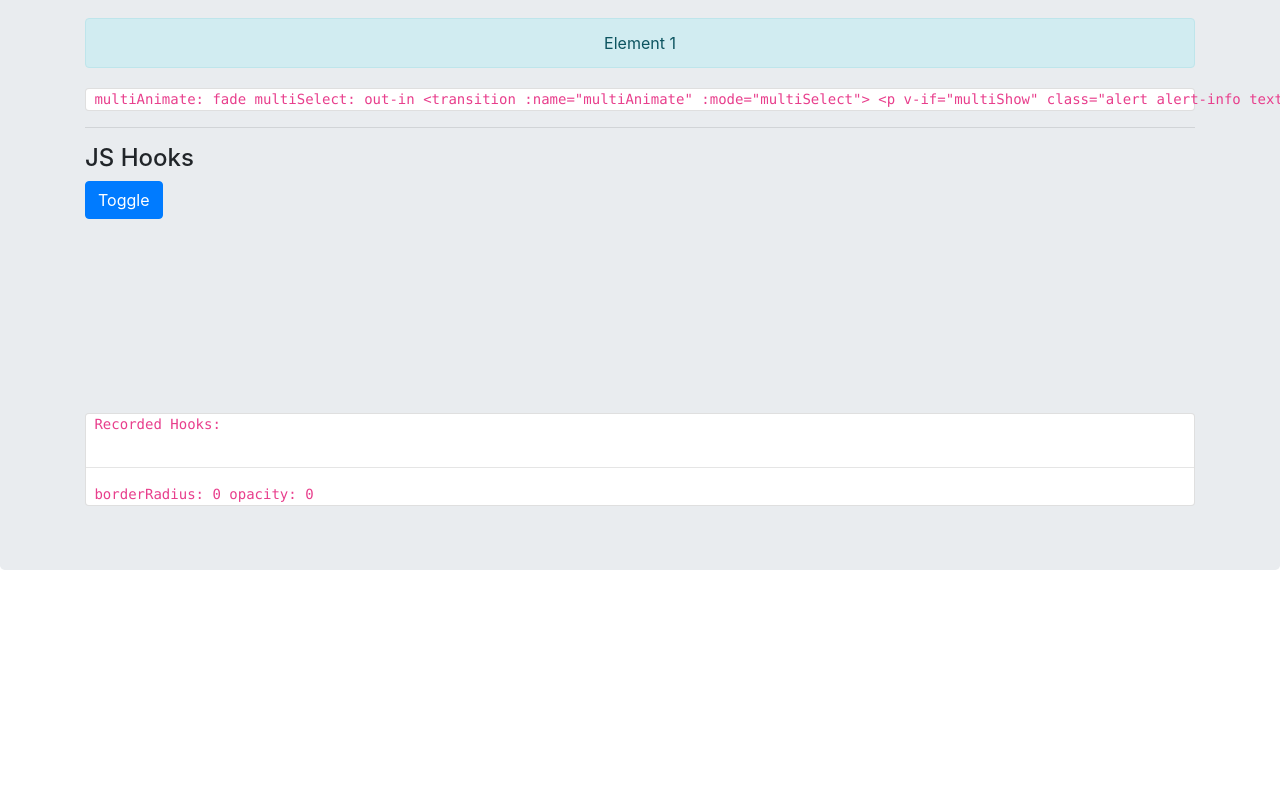
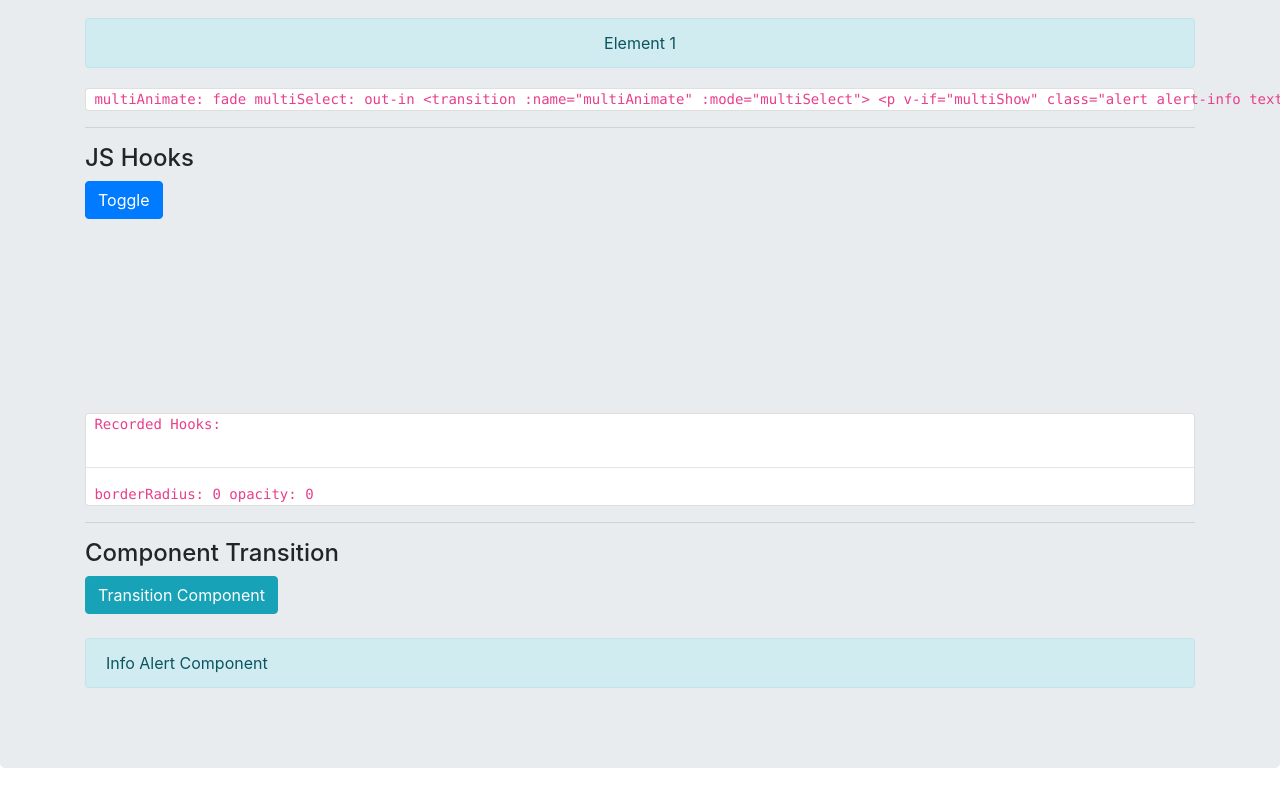
Before and after one commit to mattcc82/vue-cli-project, a Vue app: page / in a window 1280 px wide. Shown: the part 2344-3144 px from the top of the page. Before the commit the page ends 2946 px from the top, so only its background shows below. Built offline with nearby package versions, Linux system fonts and the light colour scheme.

Commit message:
component transitions

```diff
--- a/src/App.vue
+++ b/src/App.vue
@@ -106,6 +106,18 @@
                 borderRadius: {{ jsEl.borderRadius }}
                 opacity: {{ jsEl.opacity }}
               </code>
+              <hr>
+              <h4>Component Transition</h4>
+              <button
+                @click="selectedAlert === 'alert-info' ? selectedAlert = 'alert-danger' : selectedAlert = 'alert-info'"
+                class="btn"
+                :class="selectedAlert === 'alert-info' ? 'btn-info' : 'btn-danger'">Transition Component</button>
+              <br><br>
+              <transition
+                name="zoom"
+                mode="out-in">
+                <component :is="selectedAlert"></component>
+              </transition>
             </div>
         </transition>
       </div>
@@ -113,8 +125,15 @@
 </template>
 
 <script>
+import Info from './Info.vue'
+import Danger from './Danger.vue'
+
 export default {
   name: 'app',
+  components: {
+    alertDanger: Danger,
+    alertInfo: Info
+  },
   methods: {
     reloadPage () {
       let self = this
@@ -209,6 +228,7 @@ export default {
         borderRadius: 0,
         opacity: 0
       },
+      selectedAlert: 'alert-info',
       animateCssShow: true,
       optionSelected: 'animated bounce',
       options: [
--- /dev/null
+++ b/src/Danger.vue
@@ -0,0 +1,3 @@
+<template>
+  <div class="alert alert-danger">Danger Alert Component</div>
+</template>
--- /dev/null
+++ b/src/Info.vue
@@ -0,0 +1,3 @@
+<template>
+  <div class="alert alert-info">Info Alert Component</div>
+</template>
```
